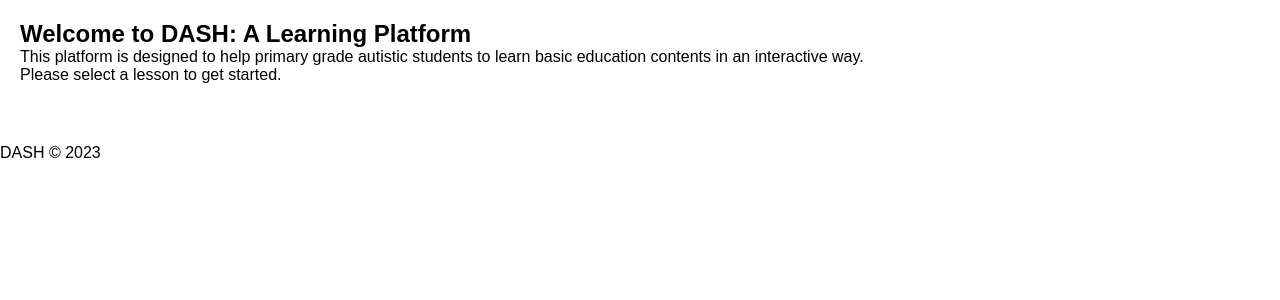
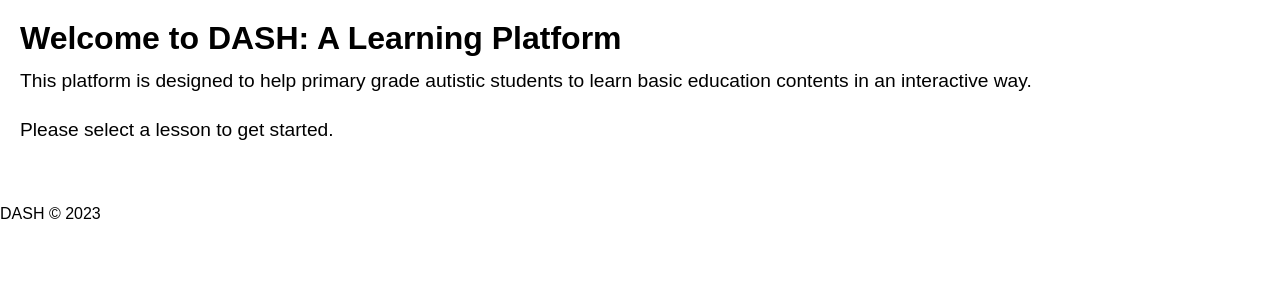
Before and after one commit to varunvinay4u/DASH-PG19CS10-, a PHP site: page / in a window 1280 px wide. Shown: the part 58-358 px from the top of the page. Run offline with PHP 8.4, Linux system fonts and the light colour scheme.

Commit message:
sections

```diff
--- a/style.css
+++ b/style.css
@@ -38,3 +38,14 @@ main {
 section {
 	margin-bottom: 40px;
 }
+
+section h1 {
+	font-size: 2em;
+	margin-bottom: 10px;
+}
+
+section p {
+	font-size: 1.2em;
+	line-height: 1.5;
+	margin-bottom: 20px;
+}
```
